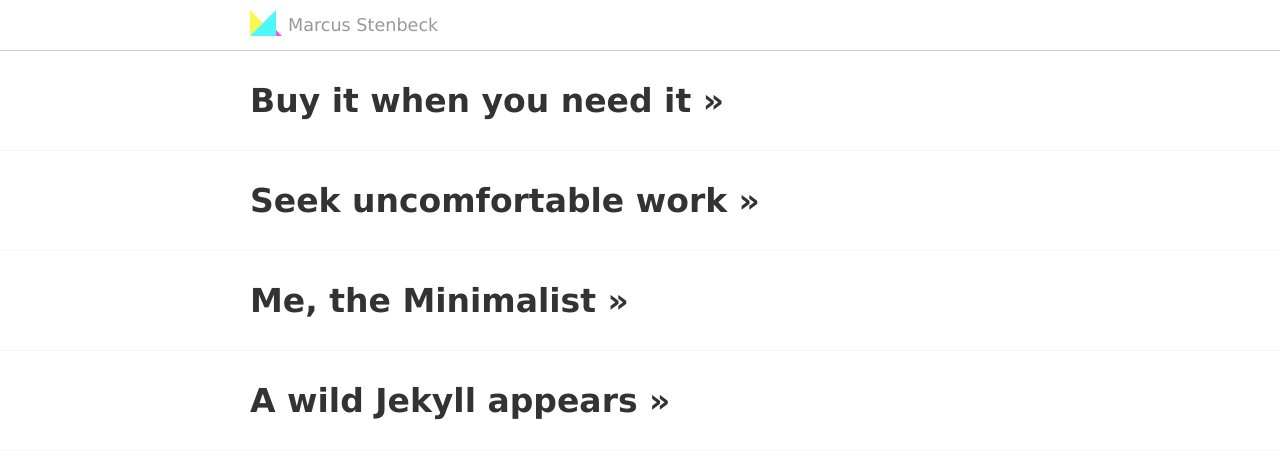
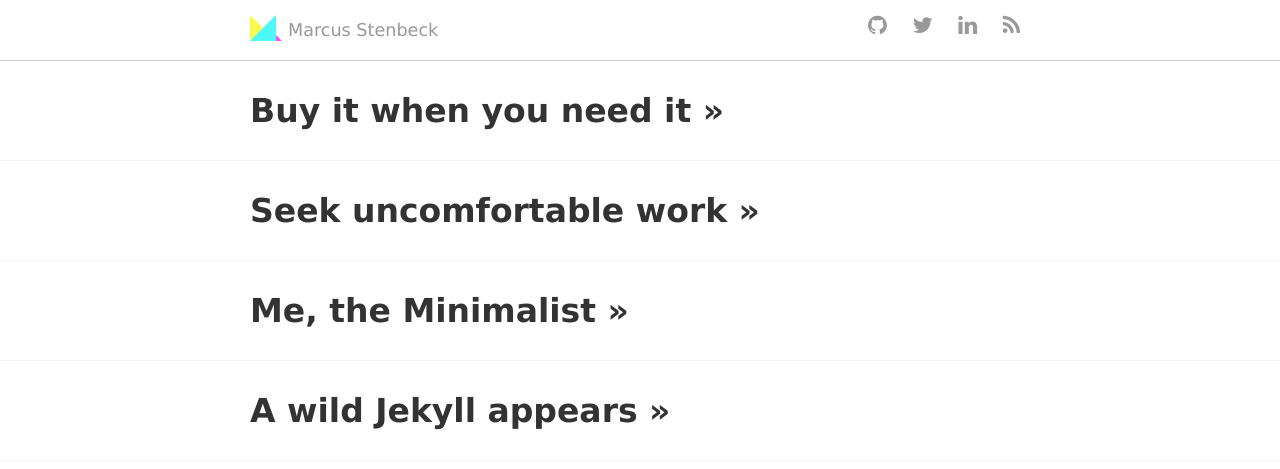
Before and after one commit to marcusstenbeck/marcusstenbeck.github.io, a Jekyll site: the page built from index.html, in a window 1280 px wide. Shown: the top 469 px of the page. Built offline with Jekyll 4.4.1, drawn with Linux system fonts in a browser that asks for light colours; Markdown is read by kramdown in place of the engine named in the settings.

Commit message:
Add missing code for font awesome

```diff
--- a/_layouts/default.html
+++ b/_layouts/default.html
@@ -7,6 +7,9 @@
 
 	<!-- syntax highlighting CSS -->
 	<link rel="stylesheet" href="{{site.assets}}/css/syntax.css">
+
+	<!-- Font Awesome -->
+	<link rel="stylesheet" href="{{site.assets}}/css/font-awesome.css">
 
 	<!-- Custom CSS -->
 	<link rel="stylesheet" href="{{site.assets}}/css/main.css">
@@ -31,10 +34,26 @@
 			</div>
 
 			<ul class="nav navbar-nav navbar-right">
-				<li><a title="GitHub" class="icon-social icon-link icon-github nav-icon" href="http://github.com/marcusstenbeck"></a></li>
-				<li><a title="Twitter" class="icon-social icon-link icon-twitter nav-icon" href="http://twitter.com/marcusstenbeck"></a></li>
-				<li><a title="Linkedin" class="icon-social icon-link icon-linkedin nav-icon" href="http://www.linkedin.com/in/mstenbeck"></a></li>
-				<li><a title="RSS" class="icon-social icon-link icon-rss nav-icon" href="/feed.xml"></a></li>
+				<li>
+					<a class="nav-icon" title="GitHub" href="http://github.com/marcusstenbeck">
+						<i class="fa fa-github"></i>
+					</a>
+				</li>
+				<li>
+					<a class="nav-icon" title="Twitter" href="http://twitter.com/marcusstenbeck">
+						<i class="fa fa-twitter"></i>
+					</a>
+				</li>
+				<li>
+					<a class="nav-icon" title="Linkedin" href="http://www.linkedin.com/in/mstenbeck">
+						<i class="fa fa-linkedin"></i>
+					</a>
+				</li>
+				<li>
+					<a class="nav-icon" title="RSS" href="/feed.xml">
+						<i class="fa fa-rss"></i>
+					</a>
+				</li>
 			</ul>
 		</div>
 	</nav>
--- a/assets/css/main.css
+++ b/assets/css/main.css
@@ -58,14 +58,14 @@ blockquote cite:before { content: '\2014 '; }
 
 .navbar {
   position: relative;
-  min-height: 50px;
+  height: 60px;
   border-bottom: solid 1px #ccc;
   padding: 0;
 }
 
 .navbar-header { display: inline-block; }
 .l-container > .navbar-header { margin-left: -15px; }
-.navbar-brand { display: inline-block; padding: 15px 10px; font-family: 'Lucida Sans', sans-serif; font-size: 70%; text-decoration: none; }
+.navbar-brand { display: inline-block; padding: 20px 10px; font-family: 'Lucida Sans', sans-serif; font-size: 70%; text-decoration: none; }
 @media (min-width: 430px) {
   .navbar-brand { font-size: 80%; }
 }
```
